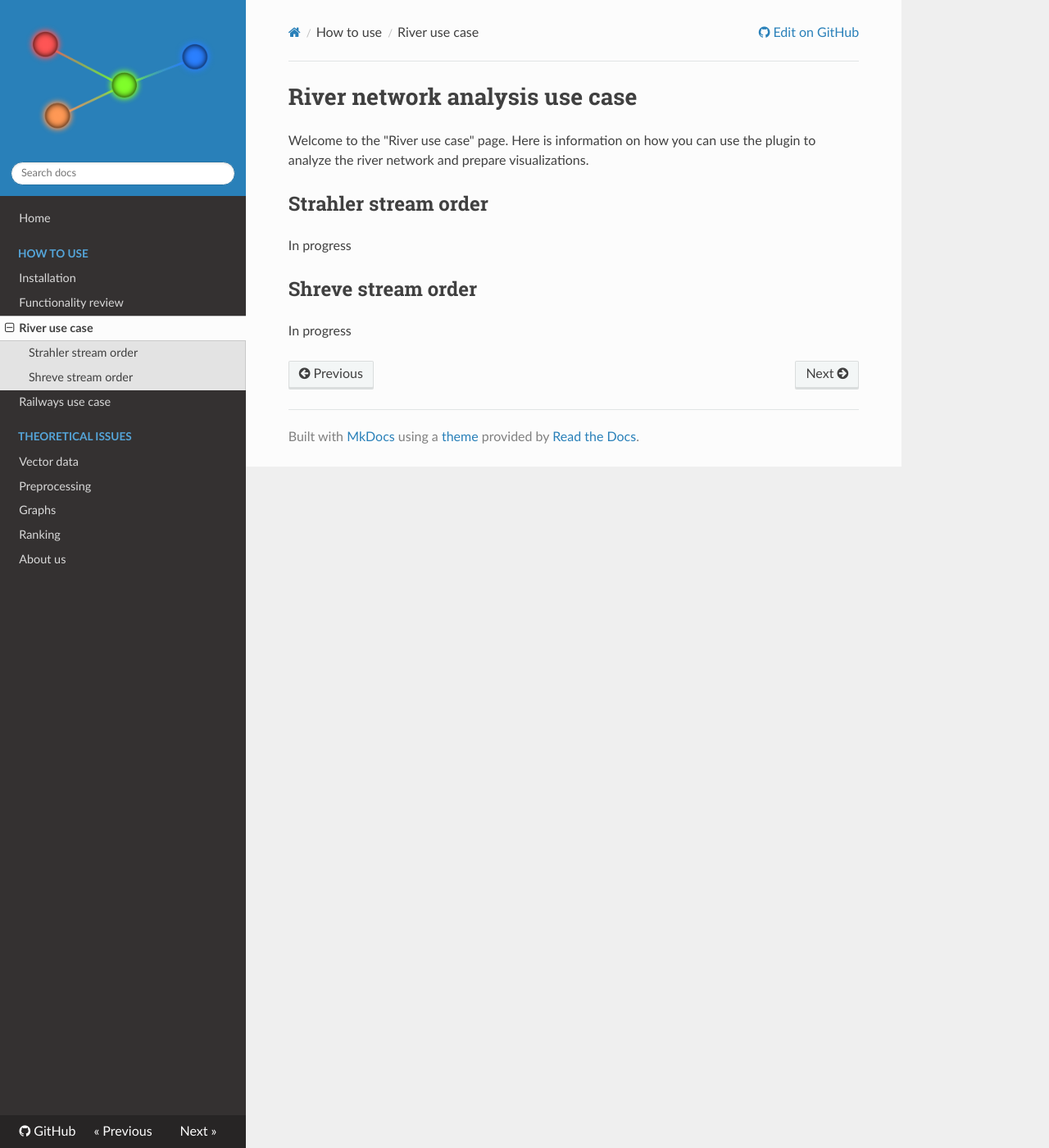
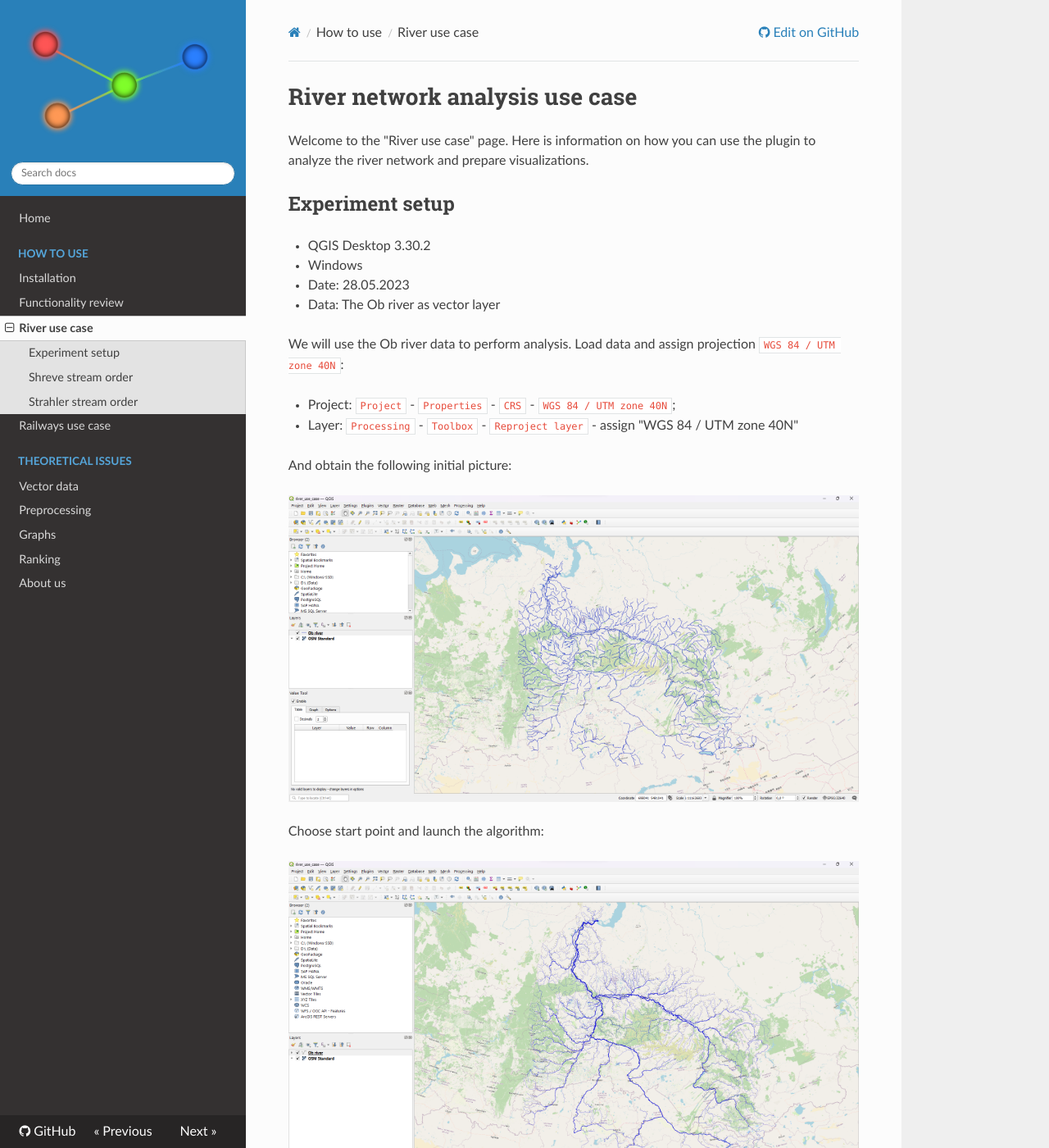
Before and after one commit to ChrisLisbon/QGIS_LinesRankingPlugin, an MkDocs documentation site: the page built from docs/usage/river_case.md, in a window 1280 px wide and 1400 px high. Shown: the whole window at 82% size. Built offline with MkDocs 1.6.1, drawn with Linux system fonts in a browser that asks for light colours; nearby versions of some CDN libraries; some of the changed text lies outside the part shown.

Commit message:
improve case

```diff
--- a/docs/usage/river_case.md
+++ b/docs/usage/river_case.md
@@ -3,10 +3,31 @@
 Welcome to the "River use case" page.
 Here is information on how you can use the plugin to analyze the river network and prepare visualizations.
 
-## Strahler stream order
+## Experiment setup
 
-In progress
+- QGIS Desktop 3.30.2
+- Windows
+- Date: 28.05.2023
+- Data: The Ob river as vector layer
+
+We will use the Ob river data to perform analysis. Load data and assign projection `WGS 84 / UTM zone 40N`:
+
+- Project: `Project` - `Properties` - `CRS` - `WGS 84 / UTM zone 40N`;
+- Layer: `Processing` - `Toolbox` - `Reproject layer` - assign "WGS 84 / UTM zone 40N"
+
+And obtain the following initial picture:
+
+<img src="https://raw.githubusercontent.com/ChrisLisbon/QGIS_LinesRankingPlugin/docs/images/ob_init.png" width="750"/>
+
+Choose start point and launch the algorithm:
+
+<img src="https://raw.githubusercontent.com/ChrisLisbon/QGIS_LinesRankingPlugin/docs/images/ob_value.png" width="750"/>
+
 
 ## Shreve stream order
 
 In progress
+
+## Strahler stream order
+
+In progress
```
Also changed, not shown: README.md (+8 -0 lines), images/ob_init.png (added), images/ob_value.png (added).
